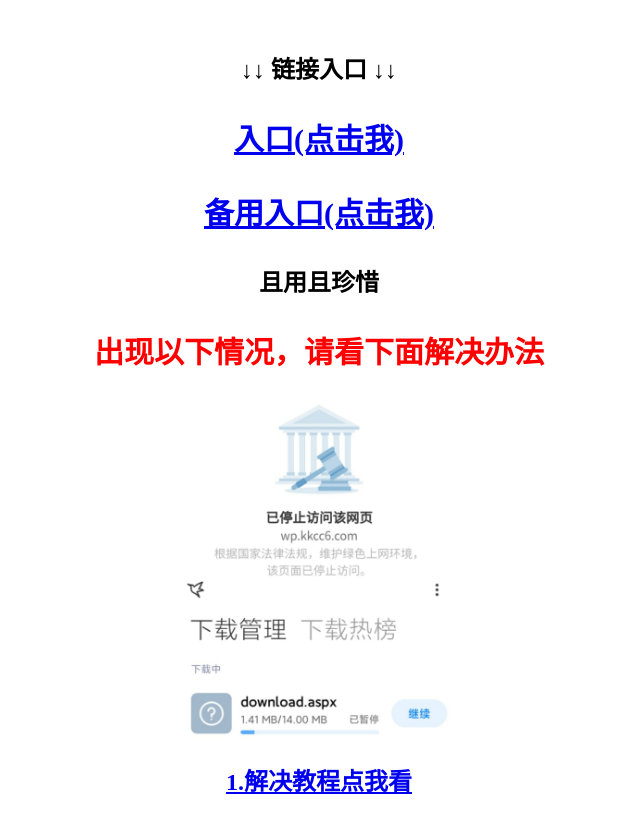
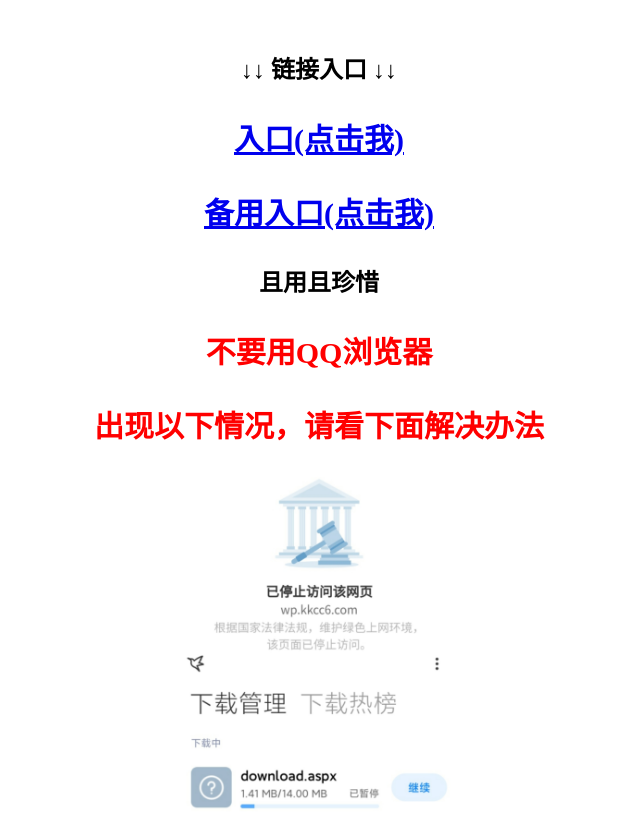
Before and after one commit to wp886/wp886.github.io, a plain HTML site: page dh/index.html in a window 1280 px wide. Shown: the top 815 px of the page, without its empty margins (321-961 px from the left). Drawn offline with Linux system fonts and the light colour scheme.

Commit message:
Update index.html

```diff
--- a/dh/index.html
+++ b/dh/index.html
@@ -18,6 +18,7 @@
 <p align="center" class="STYLE2 p"><a rel="noreferrer noopener" target="_blank" href="ruko1.html"> 入口(点击我)  </a></p>
 <p align="center" class="STYLE2 p"><a rel="noreferrer noopener" target="_blank" href="https://kkcc6-my.sharepoint.com/:f:/g/personal/xxzy_kkcc6_onmicrosoft_com/Ekc0h7gDsLdNjDyDXiW22Z0BunrDmWr1rPmwqEaJo_WiRA?e=qig4xb"> 备用入口(点击我)  </a></p>
 <p align="center" class="STYLE1 p">且用且珍惜</a></p>
+<p align="center" class="STYLE3 p">不要用QQ浏览器</a></p>
 <p align="center" class="STYLE3 p">出现以下情况，请看下面解决办法</a></p>
 <p align="center"><img align="center" src="ts1.png" alt="" class="img-auto"></p>
 <p align="center" class="STYLE1 p"><a rel="noreferrer noopener" target="_blank" href="https://kkcc6-my.sharepoint.com/:v:/g/personal/xxzy_kkcc6_onmicrosoft_com/EQkTe15bpLRMi3lN7QbZ54cBAQ-YJRFQpavDijgSAy9bmw?e=jLEmts">1.解决教程点我看</a></p>
```
